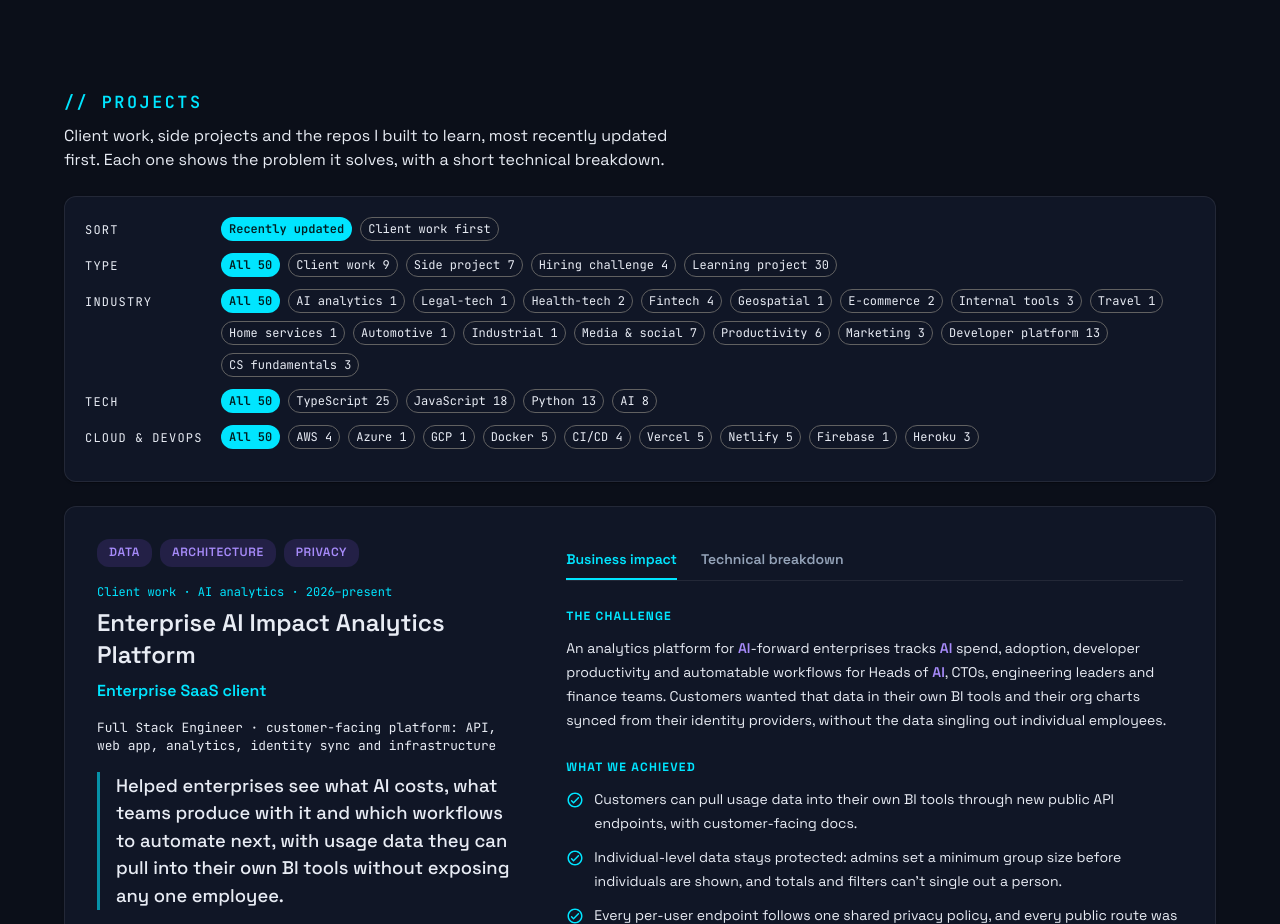
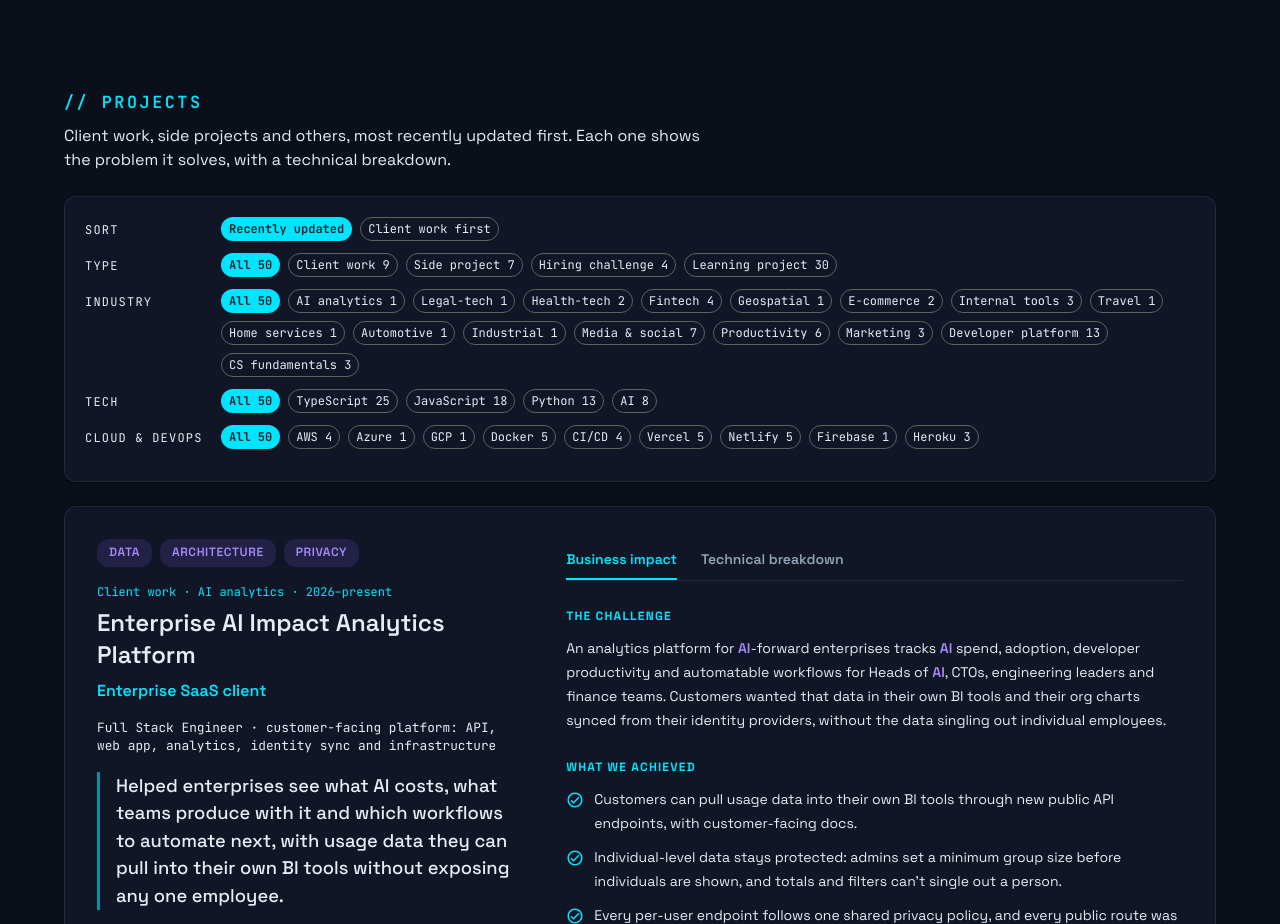
Before and after one commit to Eric-Souza/portfolio, a React (Vite) app: page / in a window 1280 px wide. Shown: the part 2700-3624 px from the top of the page. Built offline with nearby package versions, Linux system fonts and the light colour scheme.

Commit message:
Reword the Projects subtitle.
Co-Authored-By: Claude Opus 5.5 <noreply@anthropic.com>

```diff
--- a/src/components/sections/CaseStudies.tsx
+++ b/src/components/sections/CaseStudies.tsx
@@ -89,7 +89,7 @@ export function CaseStudies() {
     <Section
       id="projects"
       title="Projects"
-      subtitle="Client work, side projects and the repos I built to learn, most recently updated first. Each one shows the problem it solves, with a short technical breakdown."
+      subtitle="Client work, side projects and others, most recently updated first. Each one shows the problem it solves, with a technical breakdown."
     >
       <Card sx={{ p: { xs: 2, md: 2.5 }, mb: 3, display: 'flex', flexDirection: 'column', gap: 1.5 }}>
         <FilterChipGroup
```
